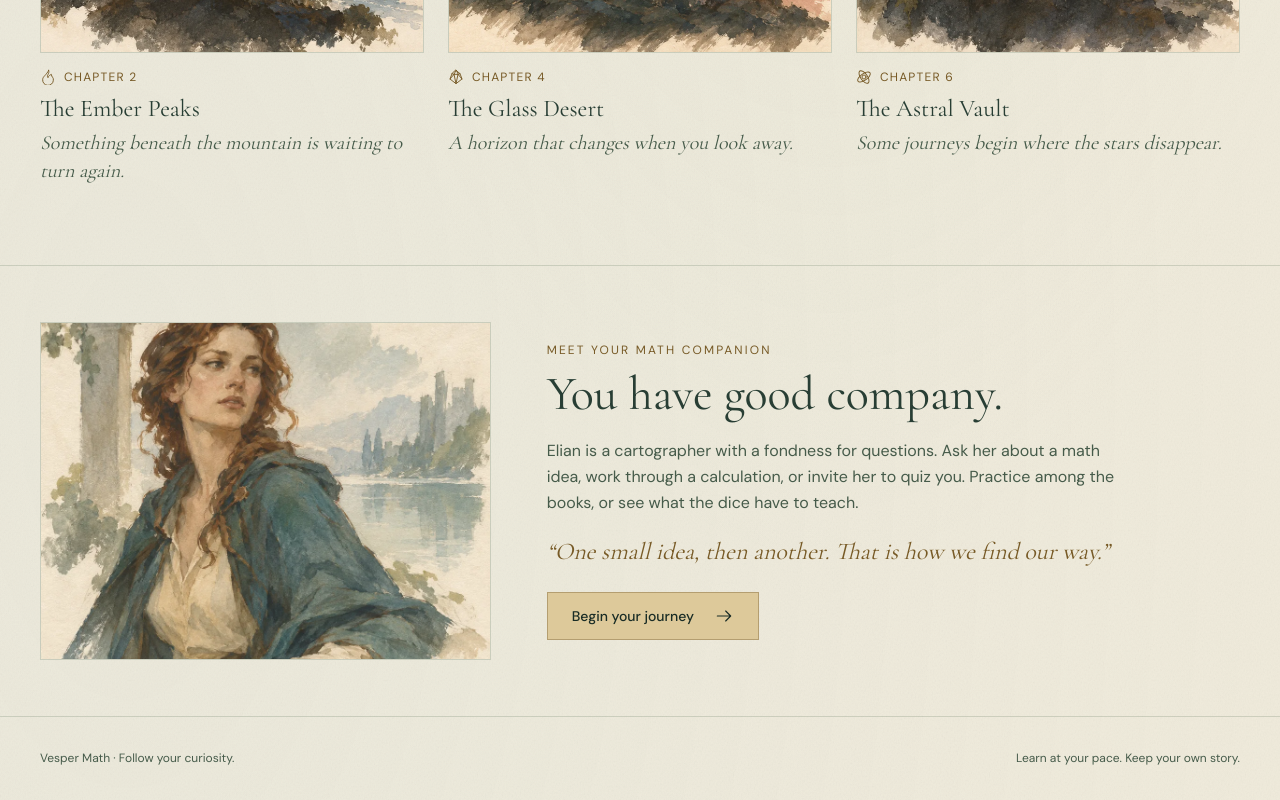
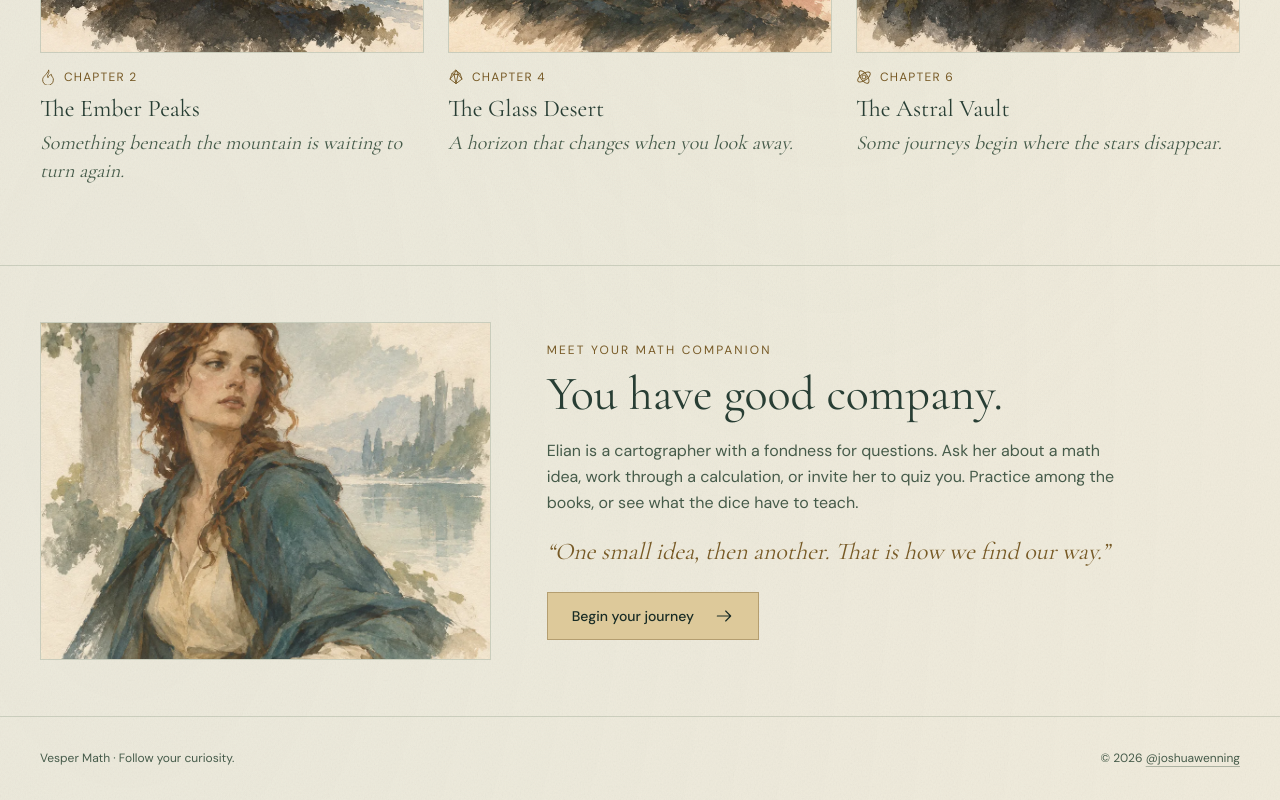
Before and after one commit to joshuawenning/vesper-math, a Next.js app: page / in a window 1280 px wide. Shown: the part 1905-2705 px from the top of the page. Built offline with nearby package versions, Linux system fonts and the light colour scheme.

Commit message:
Add current-year copyright and author attribution to the welcome page

```diff
--- a/src/app/page.tsx
+++ b/src/app/page.tsx
@@ -7,6 +7,7 @@ import BrandMark from '@/components/brand-mark';
 import Icon from '@/components/icon';
 import WorldAtmosphere from '@/components/adventure/world-atmosphere';
 import JourneyLink from '@/components/welcome/journey-link';
+import Copyright from '@/components/welcome/copyright';
 
 export default function Home() {
   return (
@@ -174,7 +175,7 @@ export default function Home() {
       </main>
       <footer className="mx-auto flex max-w-[1280px] flex-wrap justify-between gap-3 px-5 py-8 text-xs leading-relaxed text-subtle tablet:px-10">
         <span>Vesper Math · Follow your curiosity.</span>
-        <span>Learn at your pace. Keep your own story.</span>
+        <Copyright />
       </footer>
     </WorldAtmosphere>
   );
--- /dev/null
+++ b/src/components/welcome/copyright.tsx
@@ -0,0 +1,19 @@
+'use client';
+import { useEffect, useState } from 'react';
+
+export default function Copyright() {
+  const [year, setYear] = useState<number | null>(null);
+  // Refresh on the device so the date stays current even when the page was built last year.
+  useEffect(() => setYear(new Date().getFullYear()), []);
+  return (
+    <span>
+      © {year}{' '}
+      <a
+        href="https://joshuawenning.com"
+        className="underline decoration-current/40 underline-offset-4 hover:text-gold"
+      >
+        @joshuawenning
+      </a>
+    </span>
+  );
+}
```
